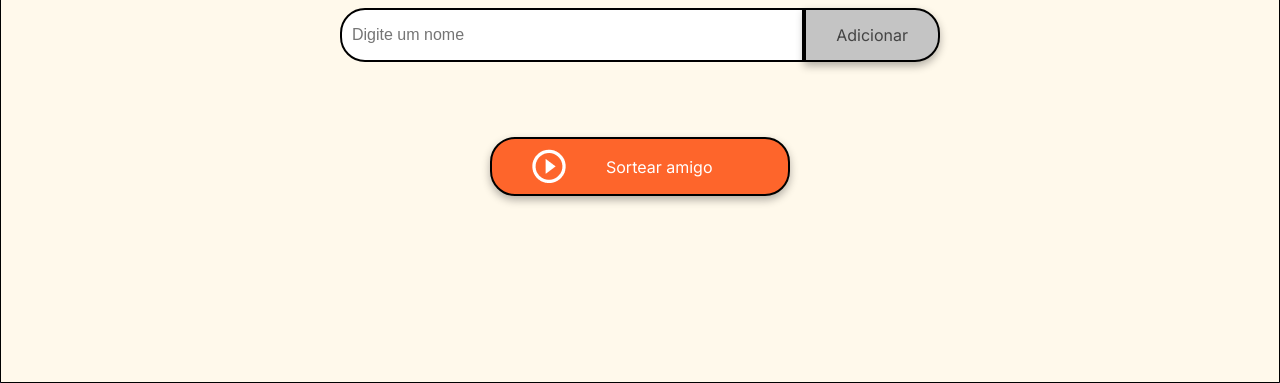
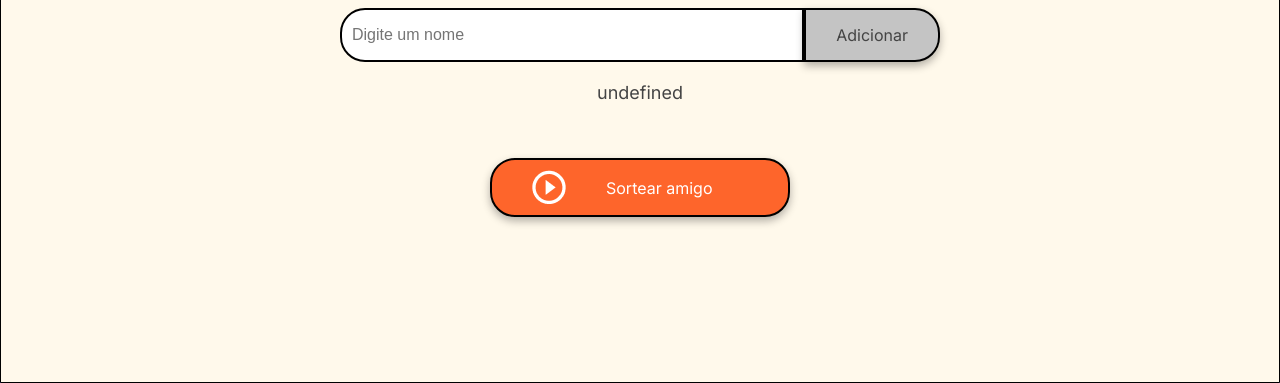
Before and after one commit to vanessatanaka/amigo-secreto, a plain HTML site: page index.html in a window 1280 px wide. Both pictures are taken after a click on the button "Sortear amigo". Shown: the part 417-800 px from the top of the page. Drawn offline with Linux system fonts and the light colour scheme.

Commit message:
função sortear amigos

```diff
--- a/app.js
+++ b/app.js
@@ -1,6 +1,7 @@
 //O principal objetivo deste desafio é fortalecer suas habilidades em lógica de programação. Aqui você deverá desenvolver a lógica para resolver o problema.
 
 let lAmigos = [];
+
 
 function fAdicionarAmigo() {
     amigo = document.querySelector('input').value;
@@ -32,3 +33,12 @@ function fLimparCampoAmigo() {
 function fAtualizarLAmigos() {
     document.getElementById('listaAmigos').innerHTML = lAmigos.map(amigo=>`<li>${amigo}</li>`).join('');
 }
+
+
+function fSortearAmigo(){
+    amigoSorteado = lAmigos[Math.floor(Math.random() * lAmigos.length)];
+    console.log(amigoSorteado);
+    //Chamei a função fAtualizarLAmigos, mas não funcionou. Como fazer para exibir o resultado na tela com a função que criei?
+    //Coloquei fAtualizarLAmigos(amigoSorteado) e fAtualizarLAmigos(), mas não deu certo.
+    document.getElementById('listaAmigos').innerHTML = amigoSorteado;
+}
--- a/index.html
+++ b/index.html
@@ -28,7 +28,7 @@
             <ul id="resultado" class="result-list" aria-live="polite"></ul>
 
             <div class="button-container">
-                <button class="button-draw" onclick="SortearAmigo()" aria-label="Sortear amigo secreto">
+                <button class="button-draw" onclick="fSortearAmigo()" aria-label="Sortear amigo secreto">
                     <img src="assets/play_circle_outline.png" alt="Ícone para sortear">
                     Sortear amigo
                 </button>
```
